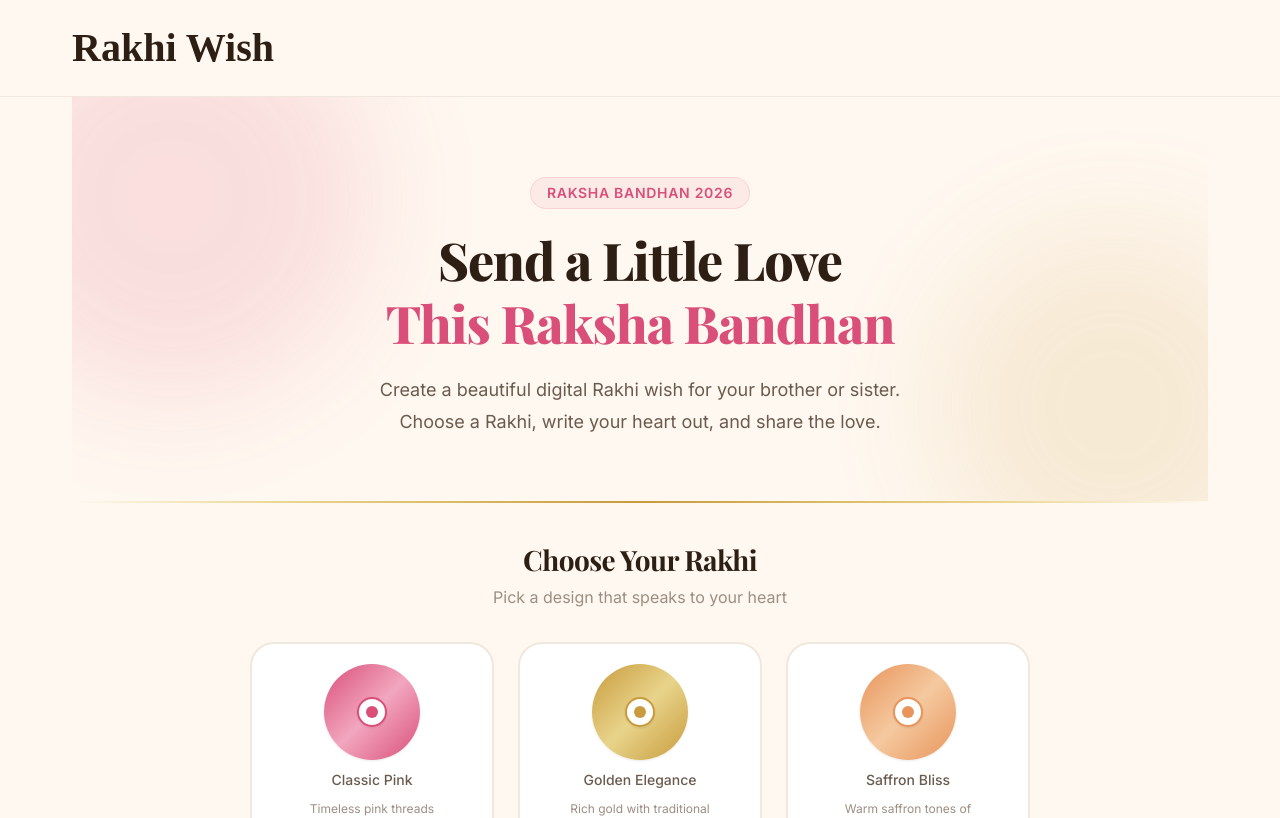
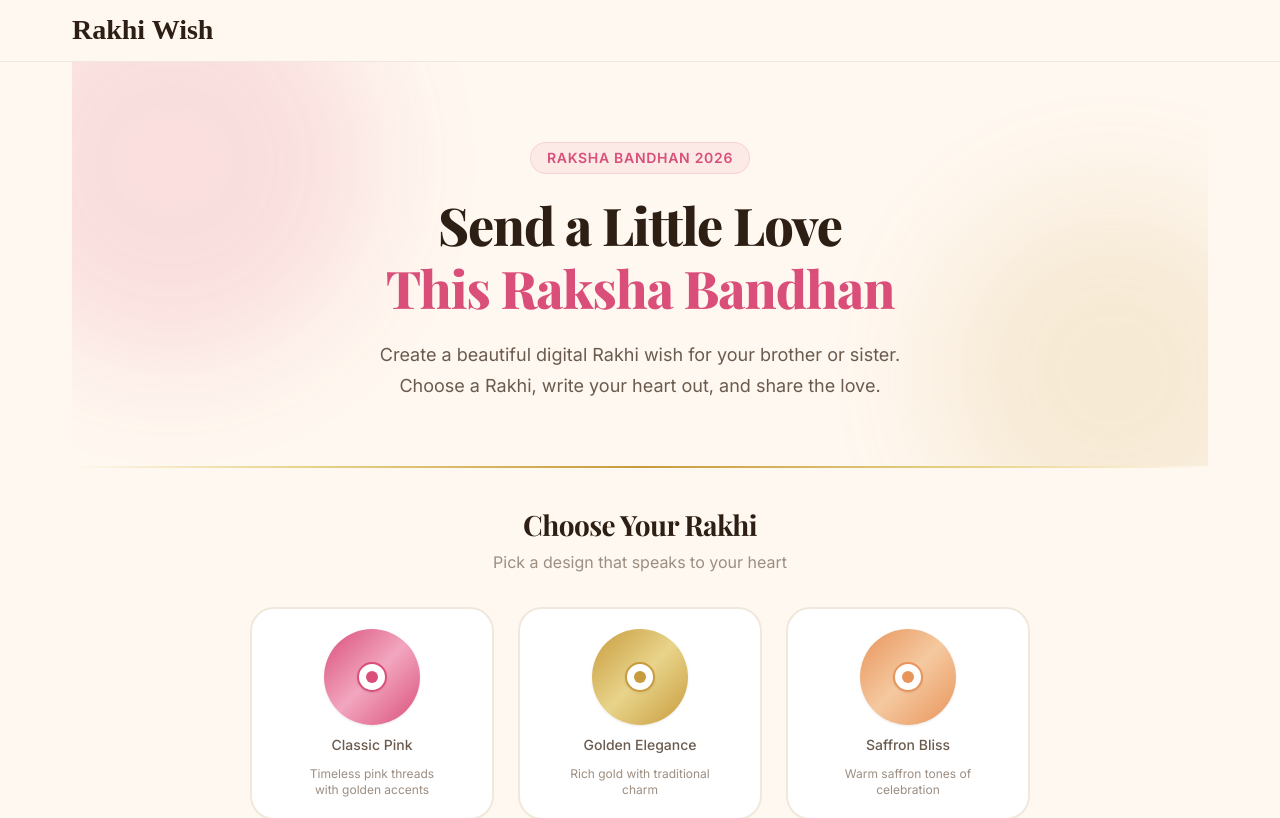
Before and after one commit to tallapallimanikanta/RakhiWishes, a React (Vite) app: page / in a window 1280 px wide. Shown: the top 818 px of the page. Built offline with nearby package versions, Linux system fonts and the light colour scheme; no server answers; a web font is replaced by a local one.

Commit message:
style: reduce header padding and logo size
🤖 Generated with Codebuff
Co-Authored-By: Codebuff <noreply@codebuff.com>

```diff
--- a/src/pages/CreateWishPage.css
+++ b/src/pages/CreateWishPage.css
@@ -24,8 +24,8 @@
   display: flex;
   align-items: center;
   justify-content: space-between;
-  padding-top: var(--space-4);
-  padding-bottom: var(--space-4);
+  padding-top: var(--space-2);
+  padding-bottom: var(--space-2);
 }
 
 @media (max-width: 768px) {
@@ -36,7 +36,7 @@
 
 .page-header__logo {
   font-family: var(--font-logo);
-  font-size: var(--text-3xl);
+  font-size: var(--text-2xl);
   font-weight: var(--weight-bold);
   color: var(--color-text-primary);
   display: flex;
```
